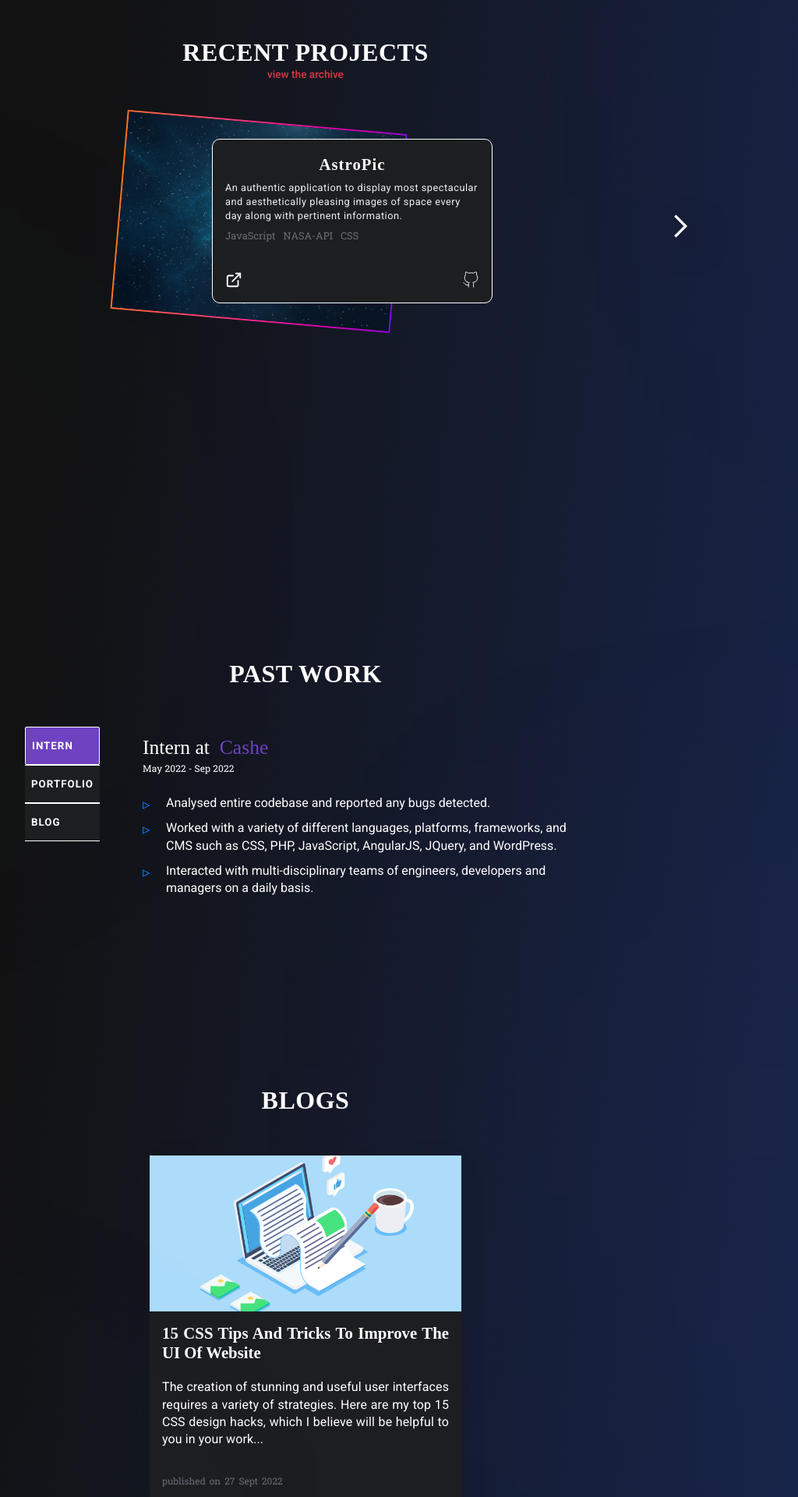
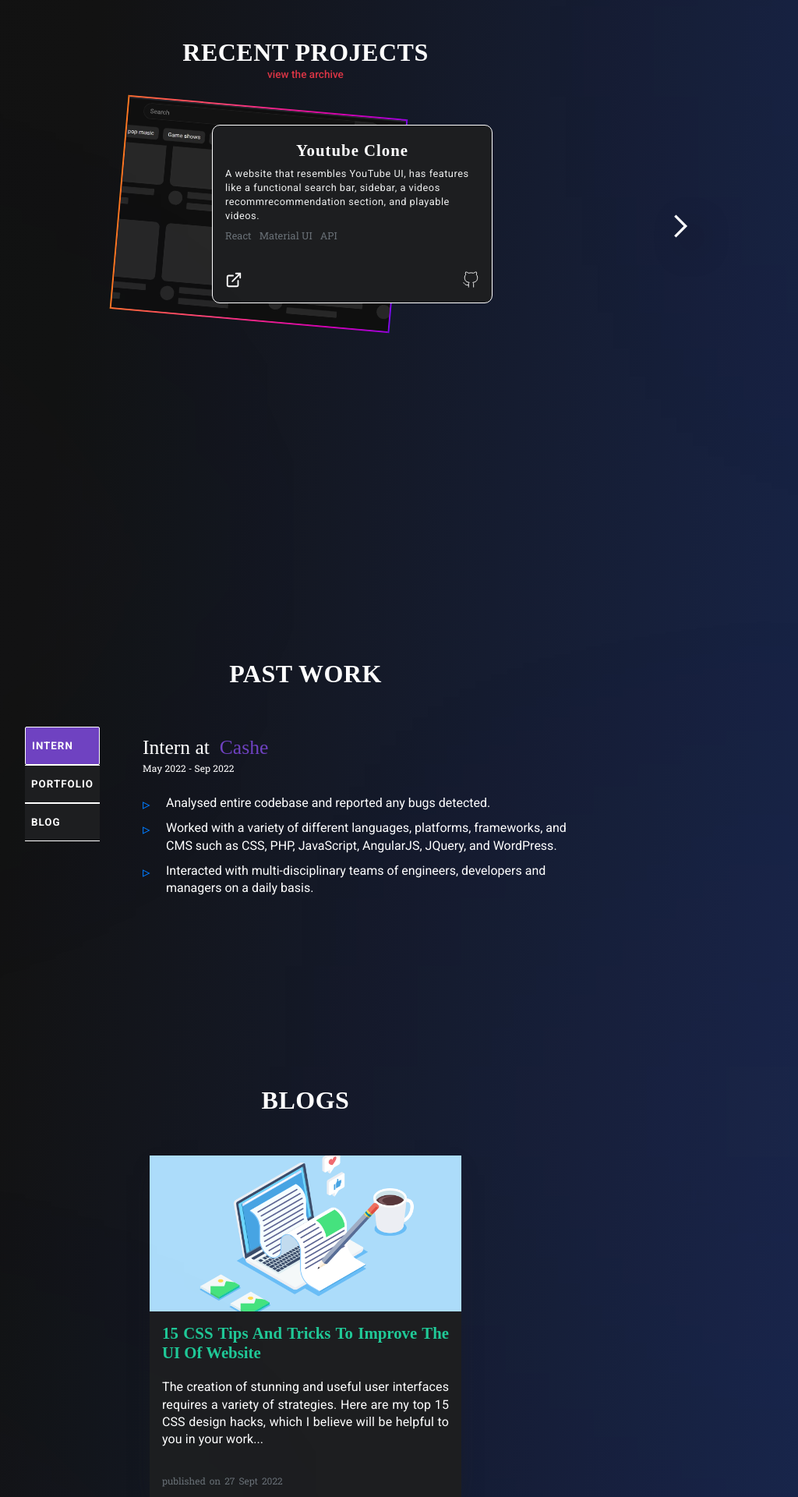
Before and after one commit to kritagya20/portfolio-website-react, a React (Create React App) app: page / in a window 1280 px wide. Shown: the part 2200-4120 px from the top of the page at 78% size, without its empty margins (248-1272 px from the left). Built offline with nearby package versions, Linux system fonts and the light colour scheme; a web font is replaced by a local one.

Commit message:
Added youtube clone project to the website

```diff
--- a/src/App.css
+++ b/src/App.css
@@ -45,6 +45,7 @@
     overflow-y: scroll;
     overflow-x: hidden;
     background: linear-gradient(96.3deg, #111 2%, #121212 33.84%, #1E3A8A 162.79%);
+    scrollbar-width: none;
 }
 
 ::-webkit-scrollbar {
--- a/src/components/article/Article.css
+++ b/src/components/article/Article.css
@@ -51,7 +51,7 @@
 }
 
 .bp__post_card:hover .pc__title {
-    color: var(--purple);
+    color: var(--teal);
 }
 
 .pc__meta-date {
--- a/src/components/carousel/Carousel.jsx
+++ b/src/components/carousel/Carousel.jsx
@@ -14,7 +14,9 @@ export const CarouselItem = ({ children, width }) => {
 function Carousel({children}) {
     const [activeIndex, setActiveIndex] = useState(0);
 
+
     const updateIndex = (newIndex) => {
+
         if(newIndex < 0) {
             newIndex = 0;
         } else if (newIndex >= React.Children.count(children)) {
@@ -56,7 +58,7 @@ function Carousel({children}) {
       <div className="indicators">
         <button
             className={
-                activeIndex === 3
+                activeIndex === 4
                 ? "carousel__button  invisible"
                 : "carousel__button "
             }
--- a/src/components/listedBlog/ListedBlog.css
+++ b/src/components/listedBlog/ListedBlog.css
@@ -31,6 +31,7 @@
 
 .individual-blog .blog__title {
     text-transform: capitalize;
+    color: var(--teal);
 }
 
 .individual-blog .blog__description {
@@ -60,6 +61,6 @@
 
 
     .individual-blog:hover .blog__title {
-        color: var(--indigo);
+        color: var(--teal);
     }
 }
--- a/src/data.js
+++ b/src/data.js
@@ -2,19 +2,19 @@
 const hostedProjectList =[
     {
         key: "ip0",
+        link: "https://youtube.kritagya.in/",
+        githubLink: "https://github.com/kritagya20/react-youtube-clone",
+        title: "Youtube Clone",
+        description: "A website that resembles YouTube UI, has features like a functional search bar, sidebar, a videos recommrecommendation section, and playable videos. ",
+        tech : ["React","Material UI","API",],
+    },
+    {
+        key: "ip1",
         link: "https://astropic.kritagya.in",
         githubLink: "https://github.com/kritagya20/AstoPic",
         title: "AstroPic",
         description: "An authentic application to display most spectacular and aesthetically pleasing images of space every day along with pertinent information.",
         tech : ["JavaScript","NASA-API","CSS",],
-    },
-    {
-        key: "ip1",
-        link: "https://wordtracker.kritagya.in",
-        githubLink: "https://github.com/kritagya20/Word-Tracker",
-        title: "Word Tracker",
-        description: "An Application tool build for enhancing your vocabulary by searching the best possible synonyms and antonyms of a word.",
-        tech : ["JavaScript","API","CSS",],
     },
     {
         key: "ip2",
@@ -26,6 +26,14 @@ const hostedProjectList =[
     },
     {
         key: "ip3",
+        link: "https://wordtracker.kritagya.in",
+        githubLink: "https://github.com/kritagya20/Word-Tracker",
+        title: "Word Tracker",
+        description: "An Application tool build for enhancing your vocabulary by searching the best possible synonyms and antonyms of a word.",
+        tech : ["JavaScript","API","CSS",],
+    },
+    {
+        key: "ip4",
         link: "https://landingpage.kritagya.in/",
         githubLink: "https://github.com/kritagya20/React-Landing-Page",
         title: "Landing Page",
--- a/src/sections/projects/Projects.jsx
+++ b/src/sections/projects/Projects.jsx
@@ -1,5 +1,5 @@
 import './Projects.css'; //component css
-import { Projectimg1, Projectimg2, Projectimg3, Projectimg0 } from '../../images/index'; // project images
+import { Projectimg1, Projectimg2, Projectimg3, Projectimg0, Projectimg4 } from '../../images/index'; // project images
 import { HostedProject, Carousel, CarouselItem } from '../../components/index'; // different components
 import { Link } from "react-router-dom"; // routing
 import {hostedProjectList} from '../../data';//fetching content of the component
@@ -14,7 +14,7 @@ function Projects() {
     });
 
     const content = hostedProjectList;
-    const imgArray = [Projectimg0, Projectimg1, Projectimg2, Projectimg3, ];
+    const imgArray = [Projectimg0, Projectimg1, Projectimg2, Projectimg3, Projectimg4];
 
   return (
     <section className="projects section" id="projects" ref={containerRef}>
```
Also changed, not shown: src/images/index.js (+4 -3 lines), src/components/article/Article.jsx (indentation only), src/images/blog-1.jpg (deleted), src/images/yotube-react-clone.jpg (added).
